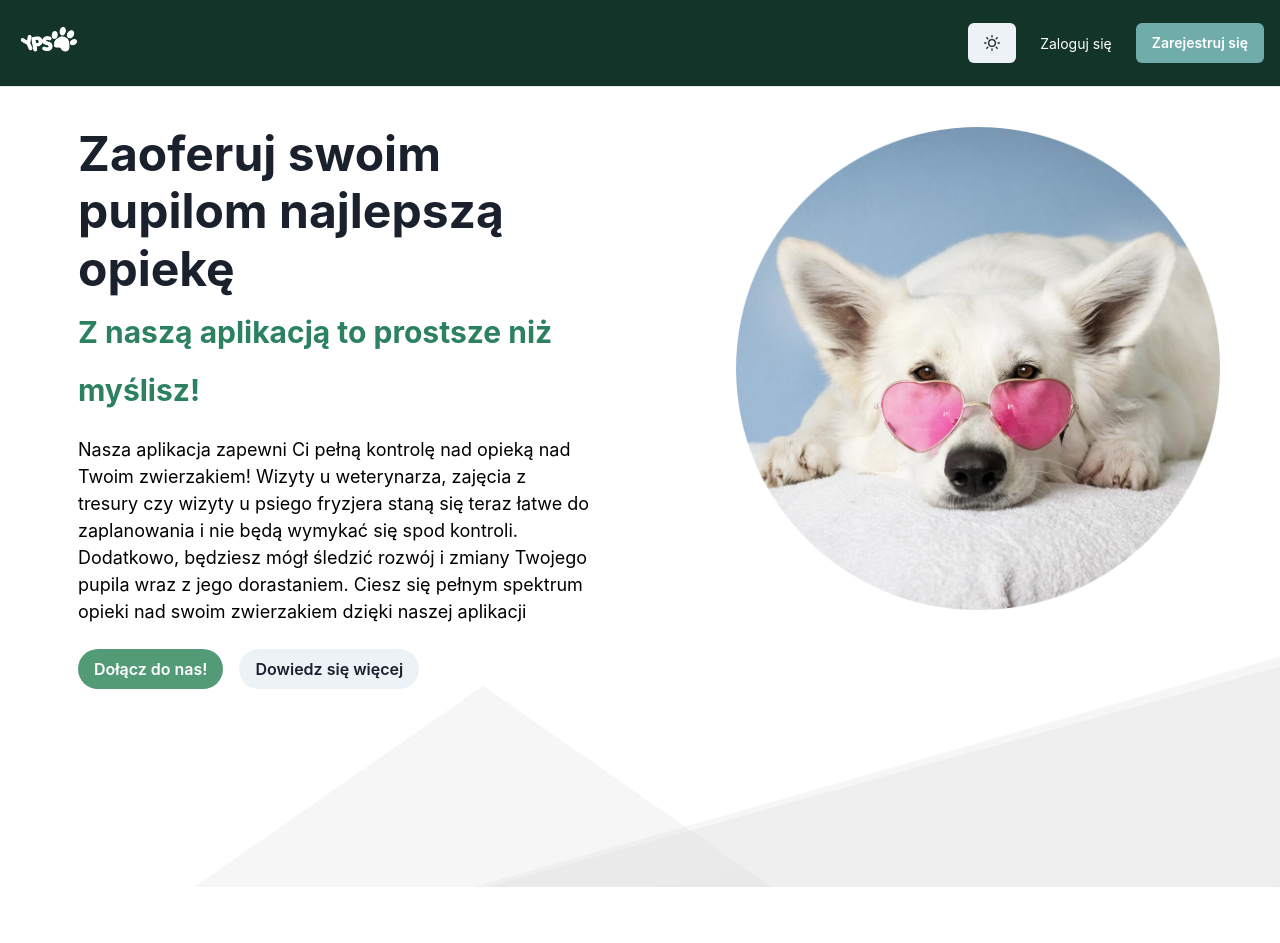
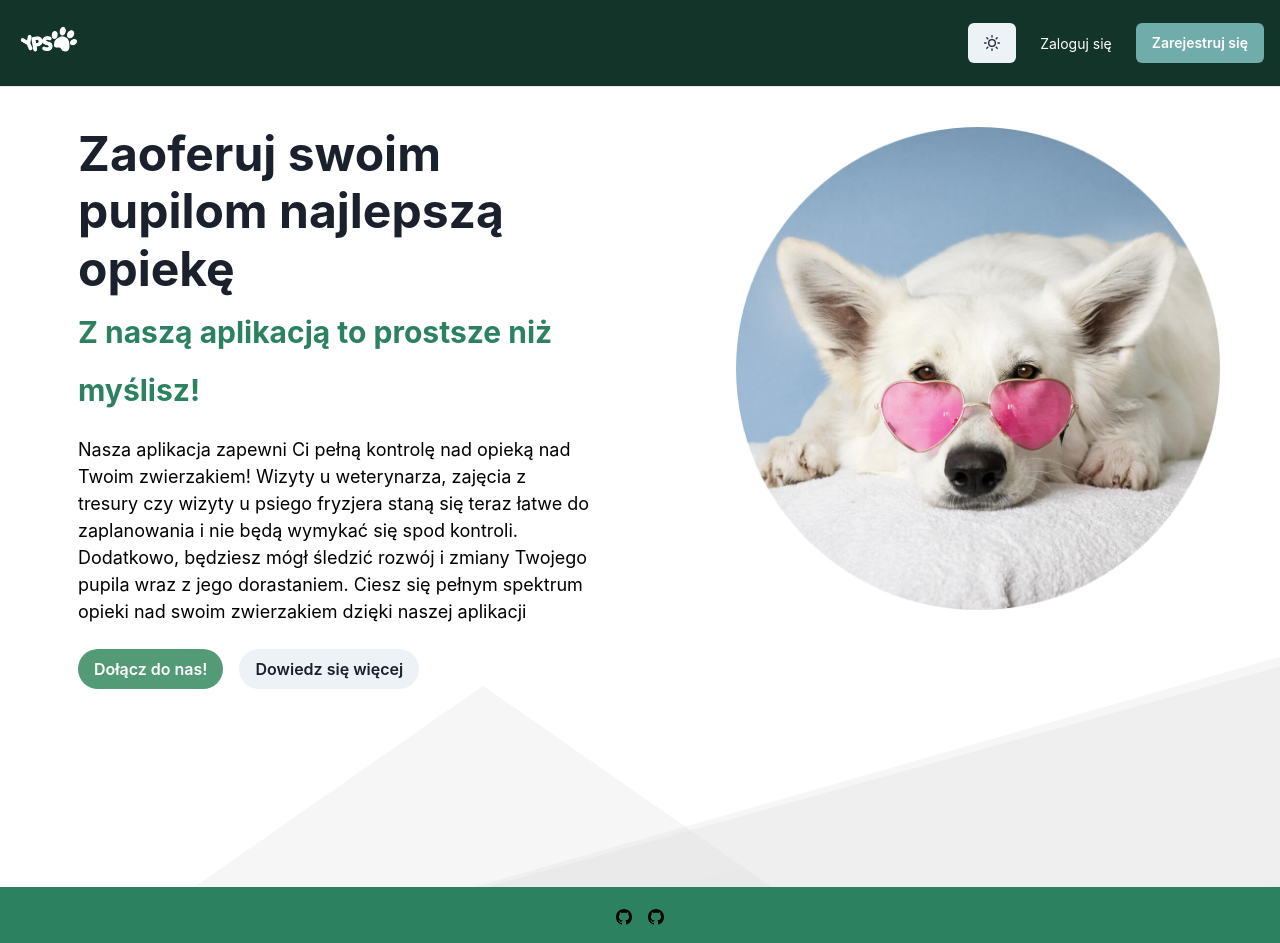
Before and after one commit to kczmrz/YourPetStory, a Next.js app: page / in a window 1280 px wide. Before the commit the page ends 887 px from the top, so only its background shows below. Built offline with nearby package versions, Linux system fonts and the light colour scheme.

Commit message:
Add Footer component and put links to githubs into it

```diff
--- /dev/null
+++ b/src/components/footer/Footer.tsx
@@ -0,0 +1,36 @@
+import {
+    Box,
+    Container,
+    Stack,
+    useColorModeValue,
+} from '@chakra-ui/react';
+import { ThemeAppDay } from '@/app/ColorsTheme';
+import GithubIcon from './GithubIcon';
+import Link from 'next/link';
+
+export default function Footer() {
+    const FooterBackgroundColor = useColorModeValue(ThemeAppDay.lgreen1, "yellow.100");
+    const TextDescriptionColor = useColorModeValue("black", "white");
+
+    return (
+        <Box
+        bg={FooterBackgroundColor}
+        color={TextDescriptionColor}>
+        <Container
+          as={Stack}
+          maxW={'6xl'}
+          py={4}
+          direction={{ base: 'row', md: 'row' }}
+          spacing={4}
+          justify={{ base: 'center', md: 'center' }}
+          align={{ base: 'center', md: 'center' }}>
+            <Link href={"https://github.com/PiotrO9"}>
+                <GithubIcon/>
+            </Link>
+            <Link href={"https://github.com/kczmrz"}>
+                <GithubIcon/>
+            </Link>
+        </Container>
+      </Box>
+    )
+}
--- /dev/null
+++ b/src/components/footer/GithubIcon.tsx
@@ -0,0 +1,11 @@
+import {
+    Icon
+} from '@chakra-ui/react';
+
+export default function GithubIcon(props: any) {
+    return(
+        <Icon h={"100%"}>
+            <svg xmlns="http://www.w3.org/2000/svg" width="24" height="24" viewBox="0 0 24 24"><path d="M12 0c-6.626 0-12 5.373-12 12 0 5.302 3.438 9.8 8.207 11.387.599.111.793-.261.793-.577v-2.234c-3.338.726-4.033-1.416-4.033-1.416-.546-1.387-1.333-1.756-1.333-1.756-1.089-.745.083-.729.083-.729 1.205.084 1.839 1.237 1.839 1.237 1.07 1.834 2.807 1.304 3.492.997.107-.775.418-1.305.762-1.604-2.665-.305-5.467-1.334-5.467-5.931 0-1.311.469-2.381 1.236-3.221-.124-.303-.535-1.524.117-3.176 0 0 1.008-.322 3.301 1.23.957-.266 1.983-.399 3.003-.404 1.02.005 2.047.138 3.006.404 2.291-1.552 3.297-1.23 3.297-1.23.653 1.653.242 2.874.118 3.176.77.84 1.235 1.911 1.235 3.221 0 4.609-2.807 5.624-5.479 5.921.43.372.823 1.102.823 2.222v3.293c0 .319.192.694.801.576 4.765-1.589 8.199-6.086 8.199-11.386 0-6.627-5.373-12-12-12z"/></svg>
+        </Icon>
+    )
+}
--- a/src/components/index.tsx
+++ b/src/components/index.tsx
@@ -1,3 +1,4 @@
 export {default as Navbar} from './navbar/navbar';
 export {default as IndexPage} from './indexPage/indexpage';
 export {default as AboutUS} from './aboutPage/AboutPageComponent';
+export {default as Footer} from './footer/Footer';
--- a/src/pages/_app.tsx
+++ b/src/pages/_app.tsx
@@ -4,6 +4,7 @@
 import { Navbar } from "@/components";
 import { Provider as ReduxProvider } from "react-redux";
 import { store } from "@/redux/store/store";
+import { Footer } from '@/components'
 
 const colors = {
   brand: {
@@ -33,6 +34,7 @@
         <ChakraProvider theme={theme}>
           <Navbar/>
           <Component {...pageProps} />
+          <Footer/>
           </ChakraProvider>
     </ReduxProvider>
     </>
```
